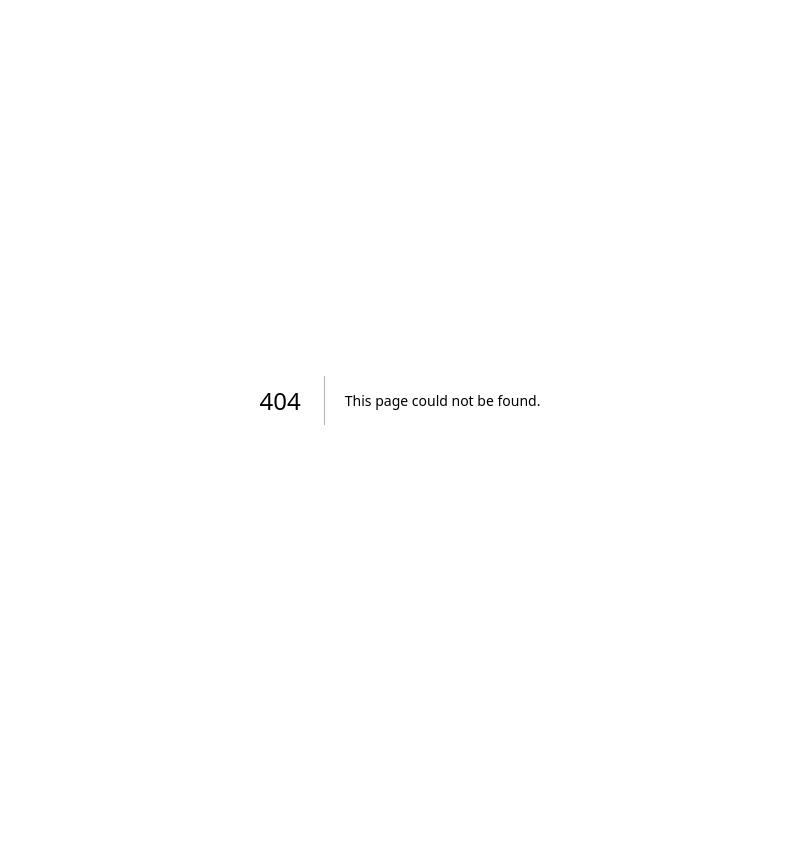
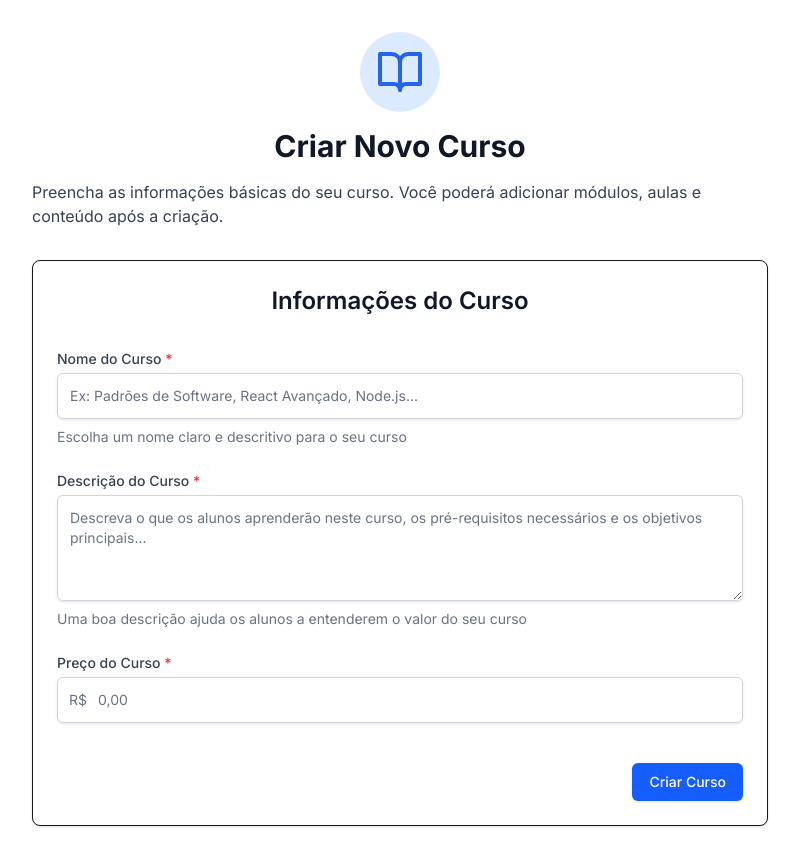
Before and after one commit to lucasivisson/online-course-design-pattern, a Next.js app: page /criar-curso in a window 1280 px wide. Before the commit this address had no page. Shown: the top 866 px of the page, without its empty margins (240-1039 px from the left). Before the commit the page ends 800 px from the top, so only its background shows below. Built offline with nearby package versions, Linux system fonts and the light colour scheme.

Commit message:
feat: add create course page

```diff
--- /dev/null
+++ b/src/app/criar-curso/page.tsx
@@ -0,0 +1,126 @@
+"use client";
+import Image from "next/image";
+import { useState } from "react";
+
+export default function CreateCoursePage() {
+  const [price, setPrice] = useState("");
+
+  const formatToCurrency = (e: React.ChangeEvent<HTMLInputElement>) => {
+    // Remove tudo que não é dígito
+    let value = e.target.value.replace(/\D/g, "");
+
+    // Adiciona zeros à esquerda se necessário
+    value = value.padStart(3, "0");
+
+    // Formata como centavos
+    const real = value.slice(0, -2);
+    const cents = value.slice(-2);
+
+    // Monta o valor formatado
+    let formattedValue = "";
+    if (real) {
+      formattedValue = `${Number(real).toLocaleString("pt-BR")},${cents}`;
+    } else {
+      formattedValue = `0,${cents}`;
+    }
+
+    setPrice(formattedValue);
+  };
+  return (
+    <div className="max-w-3xl mx-auto px-4 py-8">
+      <div className="flex flex-col items-center gap-4 mb-8">
+        <div className="bg-[#dbeafe] p-4 rounded-full">
+          <Image
+            aria-hidden
+            src="/book-blue.svg"
+            alt="Book icon"
+            width={48}
+            height={48}
+            className="text-blue-600"
+          />
+        </div>
+        <h1 className="text-3xl font-bold text-gray-900">Criar Novo Curso</h1>
+        <p className="text-gray-700">
+          Preencha as informações básicas do seu curso. Você poderá adicionar
+          módulos, aulas e conteúdo após a criação.
+        </p>
+      </div>
+
+      <div className="bg-white shadow border rounded-lg p-6 mb-8">
+        <h2 className="text-2xl font-semibold text-gray-900 mb-8 text-center">
+          Informações do Curso
+        </h2>
+
+        <form className="space-y-6">
+          <div>
+            <label
+              htmlFor="course-name"
+              className="block text-sm font-medium text-gray-700 mb-1"
+            >
+              Nome do Curso <span className="text-red-500">*</span>
+            </label>
+            <input
+              type="text"
+              id="course-name"
+              className="placeholder:text-gray-500 text-gray-500  mt-1 block w-full rounded-md border-gray-300 shadow-sm focus:border-blue-500 focus:ring-blue-500 sm:text-sm p-3 border"
+              placeholder="Ex: Padrões de Software, React Avançado, Node.js..."
+            />
+            <p className="mt-2 text-sm text-gray-500">
+              Escolha um nome claro e descritivo para o seu curso
+            </p>
+          </div>
+
+          <div>
+            <label
+              htmlFor="course-description"
+              className="block text-sm font-medium text-gray-700 mb-1"
+            >
+              Descrição do Curso <span className="text-red-500">*</span>
+            </label>
+            <textarea
+              id="course-description"
+              rows={4}
+              className="placeholder:text-gray-500 text-gray-500  mt-1 block w-full rounded-md border-gray-300 shadow-sm focus:border-blue-500 focus:ring-blue-500 sm:text-sm p-3 border"
+              placeholder="Descreva o que os alunos aprenderão neste curso, os pré-requisitos necessários e os objetivos principais..."
+            ></textarea>
+            <p className="mt-2 text-sm text-gray-500">
+              Uma boa descrição ajuda os alunos a entenderem o valor do seu
+              curso
+            </p>
+          </div>
+
+          <div>
+            <label
+              htmlFor="course-price"
+              className="block text-sm font-medium text-gray-700 mb-1"
+            >
+              Preço do Curso <span className="text-red-500">*</span>
+            </label>
+            <div className="relative mt-1 rounded-md shadow-sm">
+              <div className="pointer-events-none absolute inset-y-0 left-0 flex items-center pl-3">
+                <span className="text-gray-500 sm:text-sm">R$</span>
+              </div>
+              <input
+                type="text" // Mudei para text para melhor controle
+                id="course-price"
+                className="placeholder:text-gray-500 text-gray-500 block w-full rounded-md border-gray-300 pl-10 pr-12 focus:border-blue-500 focus:ring-blue-500 sm:text-sm p-3 border [appearance:textfield] [&::-webkit-outer-spin-button]:appearance-none [&::-webkit-inner-spin-button]:appearance-none"
+                placeholder="0,00"
+                value={price}
+                onChange={formatToCurrency}
+              />
+            </div>
+          </div>
+
+          <div className="flex justify-end pt-4">
+            <button
+              type="submit"
+              className="cursor-pointer inline-flex justify-center rounded-md border border-transparent bg-blue-600 py-2 px-4 text-sm font-medium text-white shadow-sm hover:bg-blue-700 focus:outline-none focus:ring-2 focus:ring-blue-500 focus:ring-offset-2"
+            >
+              Criar Curso
+            </button>
+          </div>
+        </form>
+      </div>
+    </div>
+  );
+}
--- a/src/app/globals.css
+++ b/src/app/globals.css
@@ -30,5 +30,4 @@
 body {
   background: var(--background);
   color: var(--foreground);
-  font-family: Arial, Helvetica, sans-serif;
 }
--- a/src/app/layout.tsx
+++ b/src/app/layout.tsx
@@ -1,16 +1,12 @@
 import type { Metadata } from "next";
-import { Geist, Geist_Mono } from "next/font/google";
+import { Inter } from "next/font/google";
 import "./globals.css";
 import "reflect-metadata";
 
-const geistSans = Geist({
-  variable: "--font-geist-sans",
+const interSans = Inter({
+  variable: "--font-inter-sans",
   subsets: ["latin"],
-});
-
-const geistMono = Geist_Mono({
-  variable: "--font-geist-mono",
-  subsets: ["latin"],
+  display: "swap",
 });
 
 export const metadata: Metadata = {
@@ -24,12 +20,8 @@ export default function RootLayout({
   children: React.ReactNode;
 }>) {
   return (
-    <html lang="en">
-      <body
-        className={`${geistSans.variable} ${geistMono.variable} antialiased`}
-      >
-        {children}
-      </body>
+    <html lang="en" className={interSans.className}>
+      <body className={`antialiased bg-[white!important]`}>{children}</body>
     </html>
   );
 }
--- /dev/null
+++ b/src/services/module-service.ts
@@ -0,0 +1,24 @@
+import { api } from "@/config/api";
+import { ModuleEntity } from "@/entities/module-entity";
+
+export class ModuleService {
+  static async getModules(): Promise<ModuleEntity[]> {
+    try {
+      const response = await api.get<{ module: ModuleEntity[] }>("/api/module");
+      return response.module;
+    } catch (error) {
+      console.error("Error fetching modules:", error);
+      throw new Error("Failed to fetch modules");
+    }
+  }
+
+  static async getCourseById(id: string): Promise<ModuleEntity> {
+    try {
+      const response = await api.get<ModuleEntity>(`/api/course/${id}`);
+      return response;
+    } catch (error) {
+      console.error("Error fetching module:", error);
+      throw new Error("Failed to fetch module");
+    }
+  }
+}
```
Also changed, not shown: public/book-blue.svg (added).
